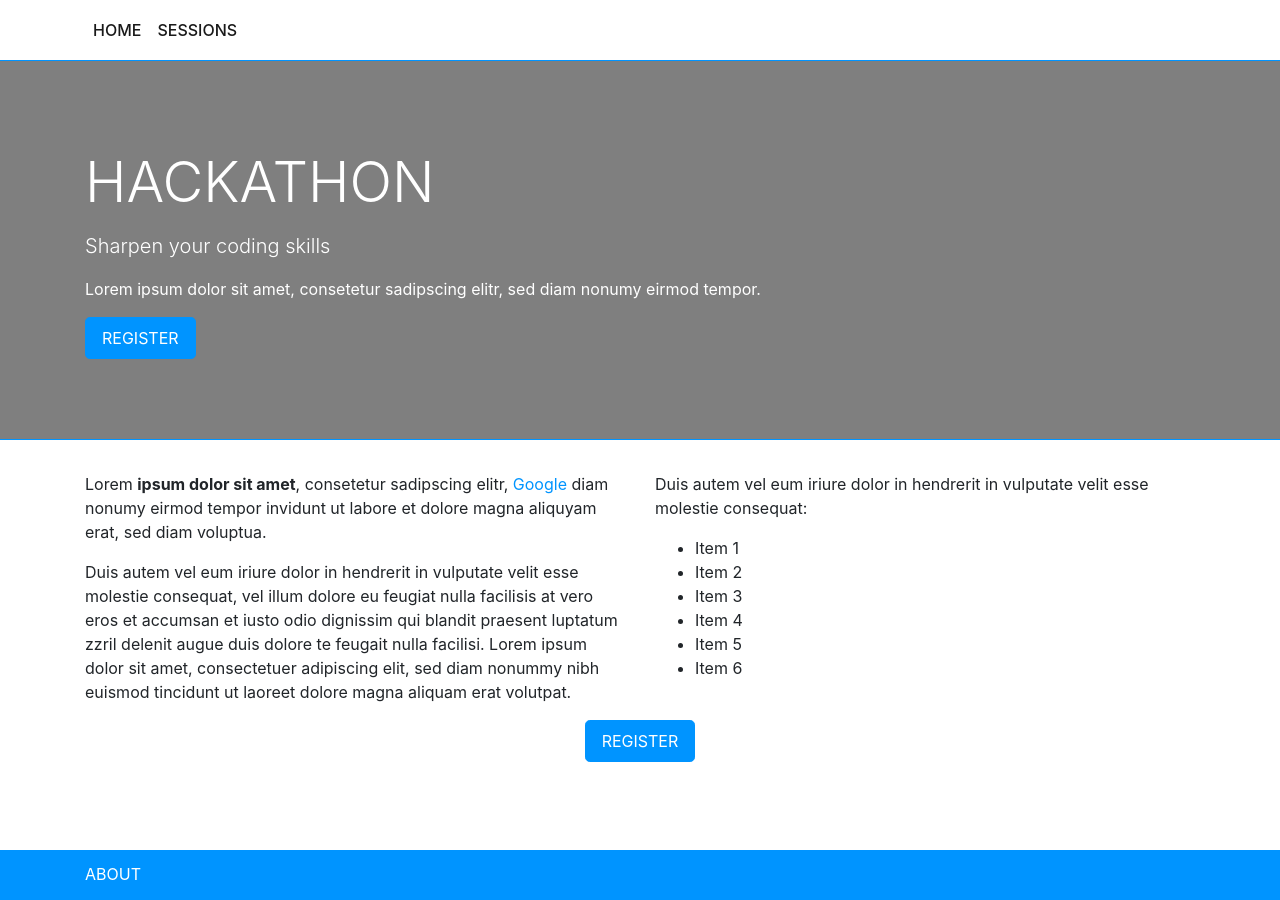
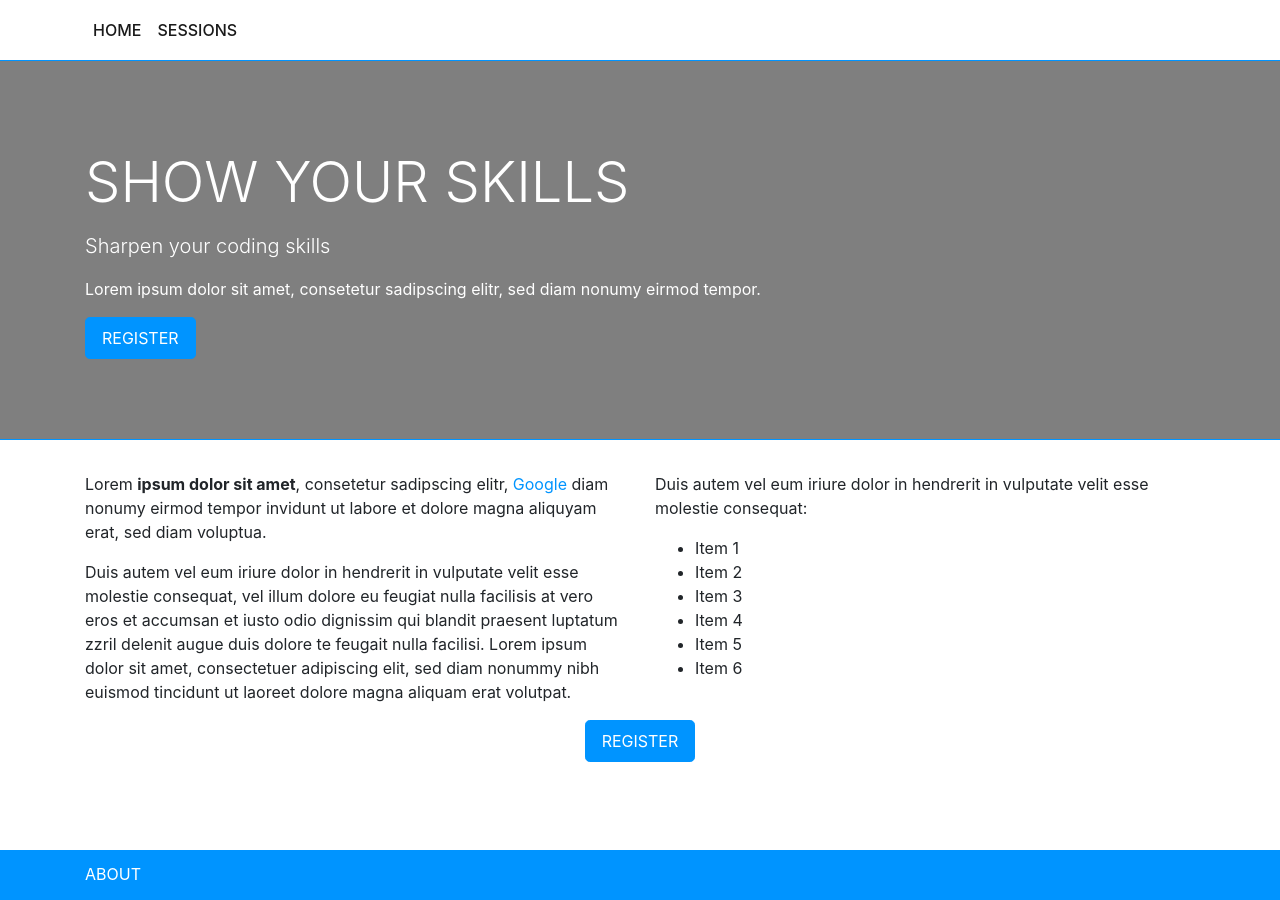
Before and after one commit to Bauepete/ghedu-pages-jekyll, a Jekyll site: the page built from index.md, in a window 1280 px wide. Built offline with Jekyll 4.4.1, drawn with Linux system fonts in a browser that asks for light colours; nearby versions of some CDN libraries.

Commit message:
Update jumbotron.html

```diff
--- a/_includes/jumbotron.html
+++ b/_includes/jumbotron.html
@@ -1,7 +1,7 @@
 <div class="jumbotron jumbotron-fluid jumbotron-pro">
     <div class="container">
         <h1 class="display-4">
-            Hackathon
+            Show Your Skills
         </h1>
         <p class="lead">
             Sharpen your coding skills
```
